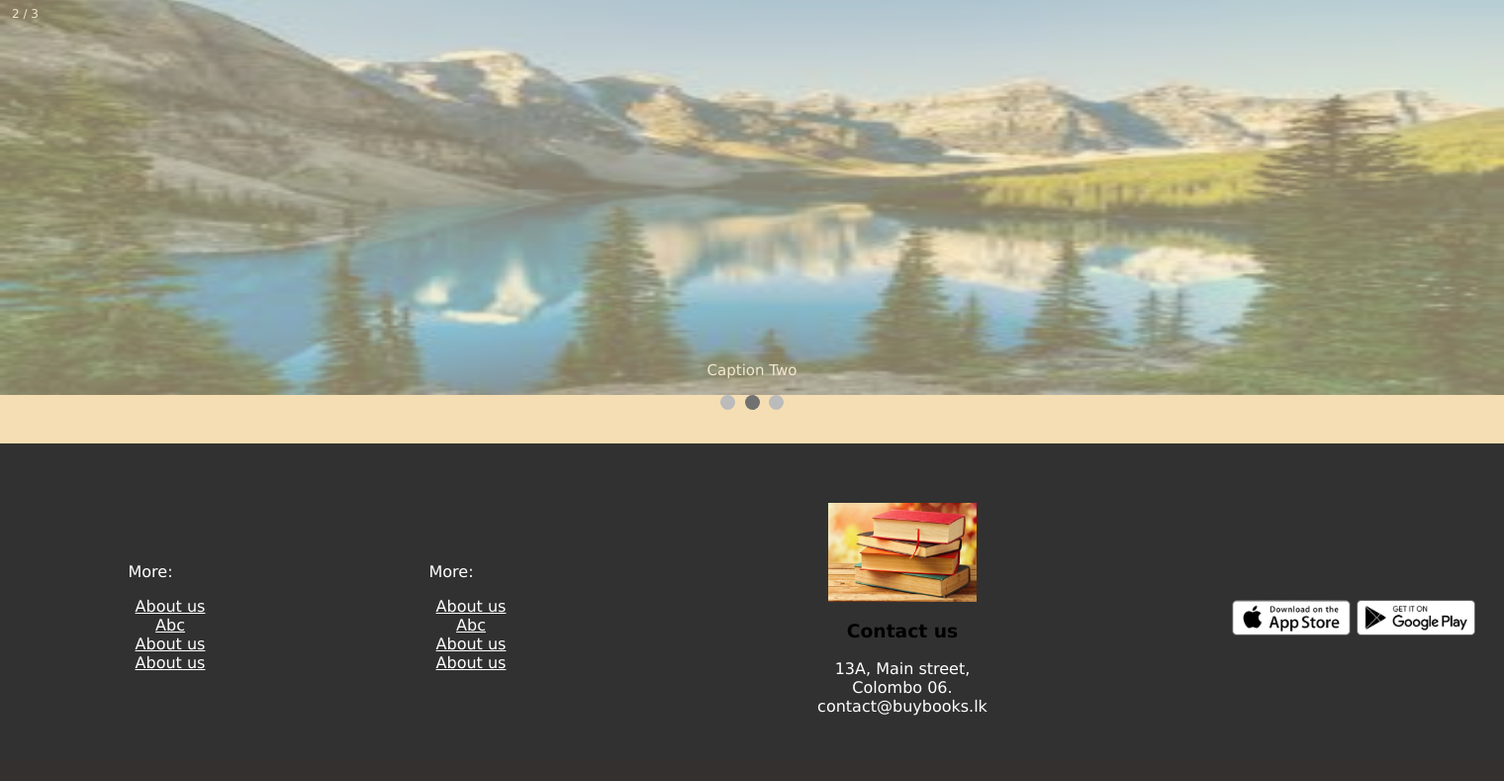
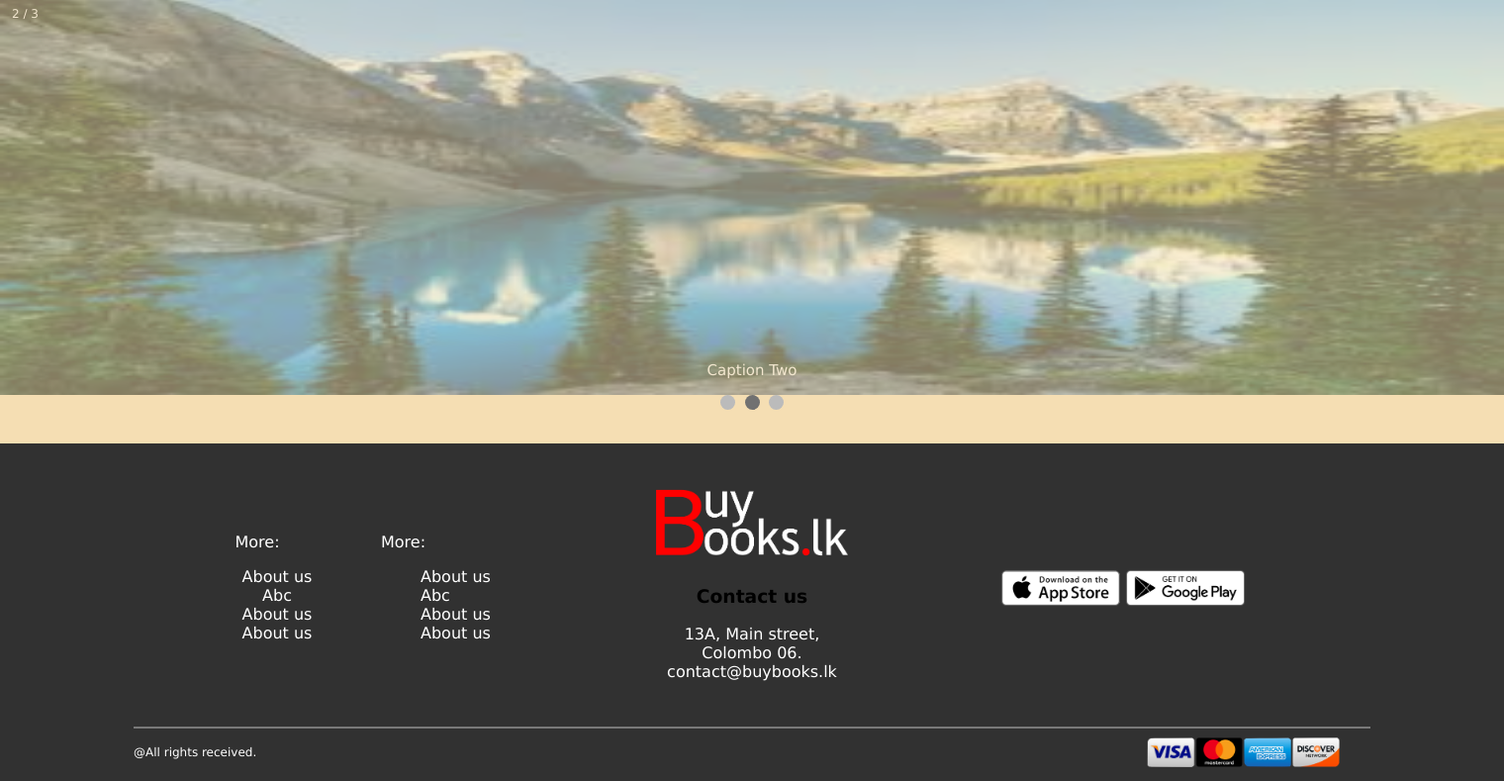
Before and after one commit to Avdunusinghe/MLB_PG.04.02_04-Online-BookStore, a PHP site: page /Home.html in a window 1520 px wide. Shown: the part 165-954 px from the top of the page at 99% size. Before the commit the page ends 888 px from the top, so only its background shows below. Run offline with PHP 8.4, Linux system fonts and the light colour scheme.

Commit message:
Footer finished

```diff
--- a/src/Home.html
+++ b/src/Home.html
@@ -92,8 +92,10 @@
 
 
 
+
         <!--------------------------Footer below-------------------------------------->
         <div class="footer">
+          <div class="container">
             <div class="row">
               <div class="footer-col1">
                 <p>More: </p>
@@ -114,7 +116,7 @@
                 </ul>
               </div>
               <div class="footer-col3">
-              <img src="../src/Images/logo_1.jpeg" alt="Error" width="150" height="100">
+                <img src="../src/Images/BuyBooks Logo.png" alt="Error" height="90">
                 <h3>Contact us</h3>
                 <p>13A, Main street, <br>Colombo 06.<br>contact@buybooks.lk</p>
               </div>
@@ -123,10 +125,14 @@
                 <img src="../src/Images/play-store.png" alt="Error" width="120px">
               </div>
             </div>
+            <hr width="100%">
+            <div class="last-ele">
+              <p>@All rights received.</p>
+              <img src="../src/Images/card-logos.png" alt="Error" height="30px">
             </div>
-
-
-
+          </div>
+        </div>
+        <!----------------------Footer end--------------------------------->
 
     </body>
 </html>
--- a/src/Styles/style.css
+++ b/src/Styles/style.css
@@ -78,6 +78,13 @@
 
 
 /*--------------Footer----------------------*/
+.container{
+  max-width: 1300px;
+  margin: auto;
+  padding-left: 25px;
+  padding-right: 25px;
+}
+
 .row{
   display: flex;
   align-items: center;
@@ -86,6 +93,11 @@
   background-color: rgb(49, 49, 49);
   margin-top: 30px;
 }
+
+.footer a{
+  text-decoration: none;
+}
+
 .footer ul{
   list-style-type: none;
 }
@@ -93,9 +105,8 @@
 .footer-col1, .footer-col2, .footer-col3, .footer-col4{
   text-align: center;
   margin-top: 30px;
-  margin-bottom: 30px;
-  padding-top: 30px;
-  scroll-padding-bottom: 30px;
+  margin-bottom: 10px;
+  padding-top: 5px;
 }
 
 .footer-col1{
@@ -104,18 +115,41 @@
 
 .footer-col2{
   flex-basis: 20%;
+  text-align: left;
 }
 
 .footer-col3{
-  flex:1 ;
-  float: left;
+  flex:20% ;
+  display: inline-block;
 }
 
 .footer-col4{
-  flex-basis: 20%;
+  flex-basis: 40%;
 
 }
 
 .footer a, .footer p{
   color: white;
 }
+
+.footer hr{
+  border: none;
+  height: 2px;
+  margin: 20px 0 5px 0;
+  background-color: rgb(121, 121, 121);
+}
+
+.last-ele{
+  display: inline-flex;
+  align-items: center;
+  margin-bottom: 10px;
+}
+
+.last-ele img{
+  float: right;
+  padding-left: 900px;
+}
+
+.last-ele p{
+  font-size: 12px;
+}
```
Also changed, not shown: src/Images/BuyBooks Logo.png (added), src/Images/card-logos.png (added). Lines whose indentation alone changed are shown as unchanged.
